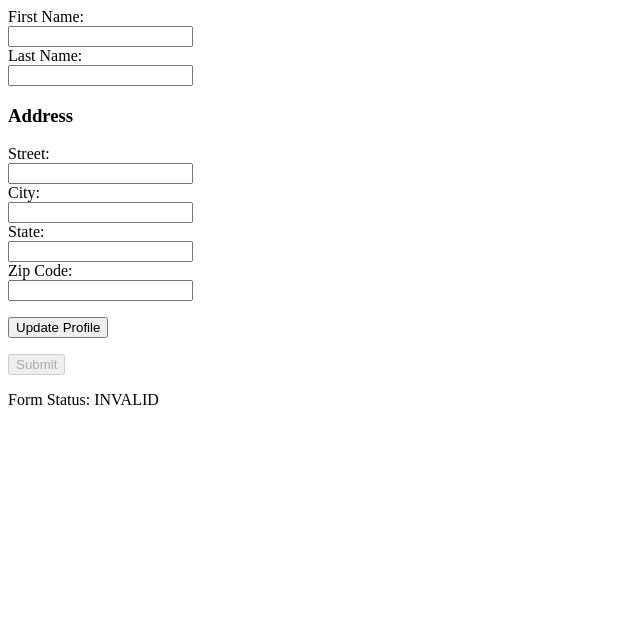
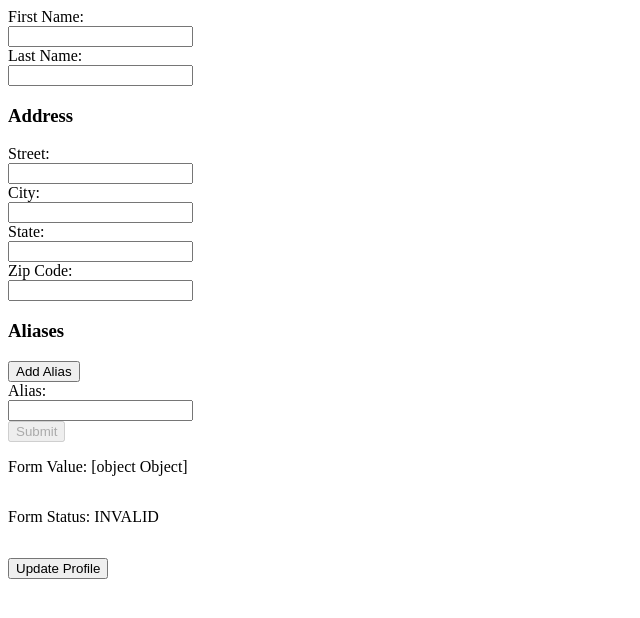
Before and after one commit to sgbo5003/AngularDocTest, an Angular app: page / in a window 1280 px wide. Shown: the top 618 px of the page, without its empty margins (0-640 px from the left). Built offline with nearby package versions, Linux system fonts and the light colour scheme.

Commit message:
동적 폼 구성하기

```diff
--- a/src/app/profile-editor/profile-editor.component.html
+++ b/src/app/profile-editor/profile-editor.component.html
@@ -33,13 +33,27 @@
     </label>
   </div>
 
-  <p>
-    <button (click)="updateProfile()">Update Profile</button>
-  </p>
+  <div formArrayName="aliases">
+    <h3>Aliases</h3>
+    <button (click)="addAlias()">Add Alias</button>
+
+    <div *ngFor="let alias of aliases.controls; let i = index">
+      <!-- alias 폼 배열이 반복되는 부분 -->
+      <label>
+        Alias:
+        <input type="text" [formControlName]="i" />
+      </label>
+    </div>
+  </div>
 
   <form [formGroup]="profileForm" (ngSubmit)="onSubmit()">
     <button type="submit" [disabled]="!profileForm.valid">Submit</button>
   </form>
 
+  <p>Form Value: {{ profileForm.value }}</p>
   <p>Form Status: {{ profileForm.status }}</p>
+
+  <p>
+    <button (click)="updateProfile()">Update Profile</button>
+  </p>
 </form>
--- a/src/app/profile-editor/profile-editor.component.ts
+++ b/src/app/profile-editor/profile-editor.component.ts
@@ -1,5 +1,6 @@
 import { Component } from '@angular/core';
 import {
+  FormArray,
   FormBuilder,
   FormControl,
   FormGroup,
@@ -21,6 +22,7 @@ export class ProfileEditorComponent {
       state: [''],
       zip: [''],
     }),
+    aliases: this.fb.array([this.fb.control('')]),
   });
   constructor(private fb: FormBuilder) {}
 
@@ -36,4 +38,14 @@ export class ProfileEditorComponent {
       },
     });
   }
+
+  // 게터
+  get aliases() {
+    return this.profileForm.get('aliases') as FormArray;
+  }
+
+  // 폼 컨트롤 항목 추가
+  addAlias() {
+    this.aliases.push(this.fb.control(''));
+  }
 }
```
